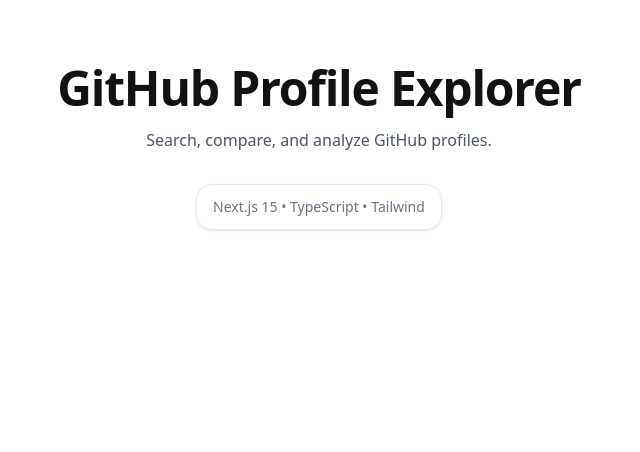
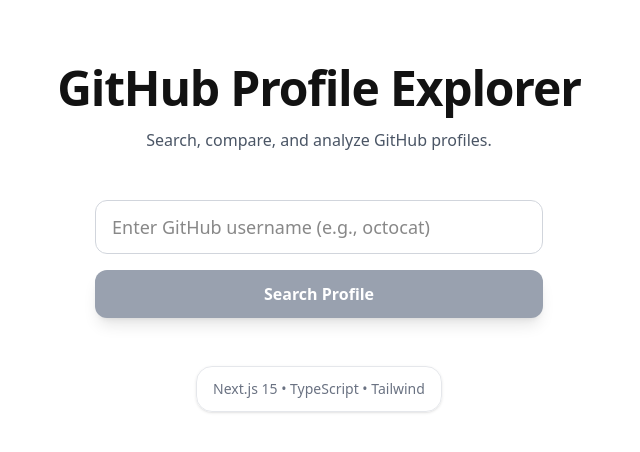
Before and after one commit to Mohamedali1111/github-profile-explorer, a Next.js app: page / in a window 1280 px wide. Shown: the top 452 px of the page, without its empty margins (321-961 px from the left). Built offline with nearby package versions, Linux system fonts and the light colour scheme.

Commit message:
feat: add SearchUser component with validation + nav

```diff
--- a/src/app/page.tsx
+++ b/src/app/page.tsx
@@ -1,3 +1,5 @@
+import SearchUser from '@/components/SearchUser';
+
 export default function Home() {
 	return (
 		<main className="container mx-auto max-w-4xl px-6 py-16">
@@ -6,7 +8,12 @@ export default function Home() {
 				<p className="mt-4 text-gray-600">
 					Search, compare, and analyze GitHub profiles.
 				</p>
-				<div className="mt-8 inline-flex items-center gap-3 rounded-2xl border border-gray-200 bg-white/60 px-4 py-3 shadow-sm backdrop-blur">
+
+				<div className="mt-12">
+					<SearchUser />
+				</div>
+
+				<div className="mt-12 inline-flex items-center gap-3 rounded-2xl border border-gray-200 bg-white/60 px-4 py-3 shadow-sm backdrop-blur">
 					<span className="text-sm text-gray-500">Next.js 15 • TypeScript • Tailwind</span>
 				</div>
 			</section>
--- /dev/null
+++ b/src/components/SearchUser.tsx
@@ -0,0 +1,88 @@
+'use client';
+
+import { useState } from 'react';
+import { useRouter } from 'next/navigation';
+
+export default function SearchUser() {
+  const [username, setUsername] = useState('');
+  const [error, setError] = useState('');
+  const [isLoading, setIsLoading] = useState(false);
+  const router = useRouter();
+
+  const handleSubmit = async (e: React.FormEvent) => {
+    e.preventDefault();
+    setError('');
+
+    if (!username.trim()) {
+      setError('Please enter a GitHub username');
+      return;
+    }
+
+    setIsLoading(true);
+
+    try {
+      // Navigate to user profile page
+      router.push(`/user/${encodeURIComponent(username.trim())}`);
+    } catch {
+      setError('Failed to search. Please try again.');
+    } finally {
+      setIsLoading(false);
+    }
+  };
+
+  return (
+    <form onSubmit={handleSubmit} className="w-full max-w-md mx-auto">
+      <div className="space-y-4">
+        <div>
+          <label htmlFor="username" className="sr-only">
+            GitHub Username
+          </label>
+          <input
+            id="username"
+            type="text"
+            value={username}
+            onChange={(e) => setUsername(e.target.value)}
+            placeholder="Enter GitHub username (e.g., octocat)"
+            className="w-full px-4 py-3 text-lg border border-gray-300 rounded-xl focus:ring-2 focus:ring-blue-500 focus:border-transparent outline-none transition-all duration-200 bg-white/80 backdrop-blur-sm"
+            disabled={isLoading}
+          />
+          {error && (
+            <p className="mt-2 text-sm text-red-500 animate-pulse">
+              {error}
+            </p>
+          )}
+        </div>
+
+        <button
+          type="submit"
+          disabled={isLoading || !username.trim()}
+          className="w-full px-6 py-3 bg-blue-600 hover:bg-blue-700 disabled:bg-gray-400 disabled:cursor-not-allowed text-white font-semibold rounded-xl transition-all duration-200 transform hover:scale-[1.02] active:scale-[0.98] shadow-lg hover:shadow-xl"
+        >
+          {isLoading ? (
+            <span className="flex items-center justify-center gap-2">
+              <svg className="animate-spin h-4 w-4" viewBox="0 0 24 24">
+                <circle
+                  className="opacity-25"
+                  cx="12"
+                  cy="12"
+                  r="10"
+                  stroke="currentColor"
+                  strokeWidth="4"
+                  fill="none"
+                />
+                <path
+                  className="opacity-75"
+                  fill="currentColor"
+                  d="M4 12a8 8 0 018-8V0C5.373 0 0 5.373 0 12h4zm2 5.291A7.962 7.962 0 014 12H0c0 3.042 1.135 5.824 3 7.938l3-2.647z"
+                />
+              </svg>
+              Searching...
+            </span>
+          ) : (
+            'Search Profile'
+          )}
+        </button>
+      </div>
+    </form>
+  );
+}
```
